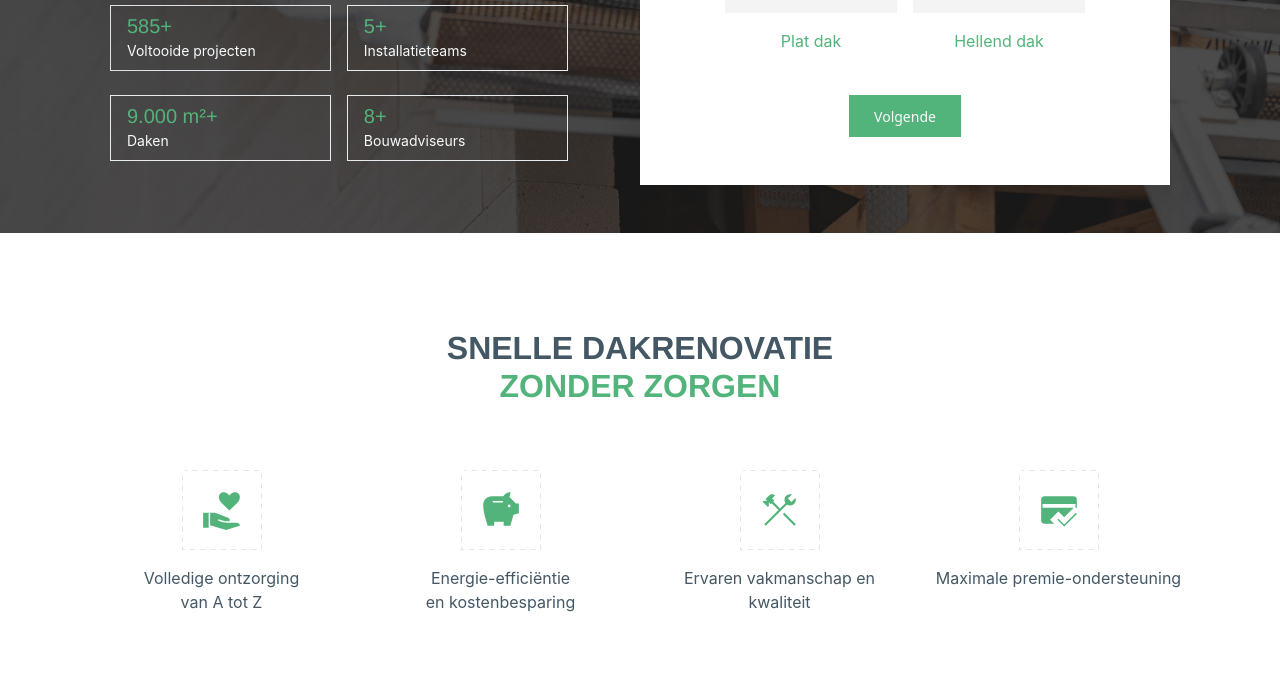
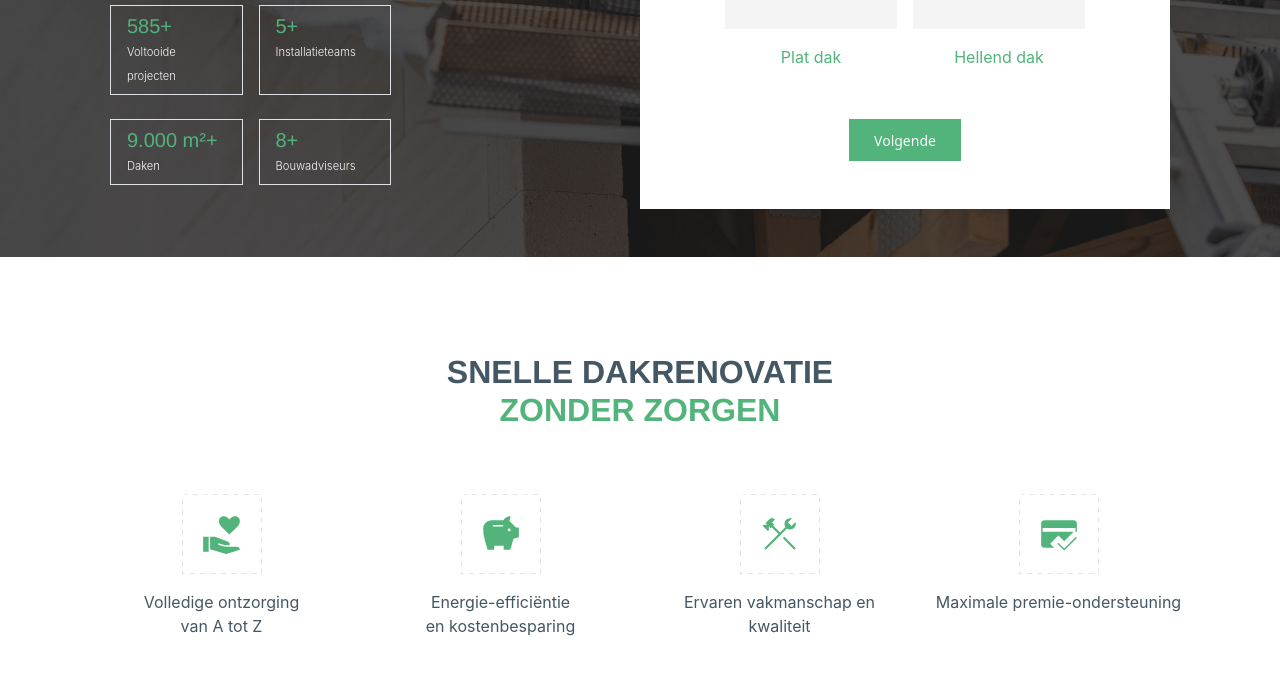
Before and after one commit to ArneD4/Red_Pepper_Landingpage_Test, a website: page landingpage-app/src/index.html in a window 1280 px wide. Shown: the part 490-1189 px from the top of the page. Drawn offline with nearby package versions, Linux system fonts and the light colour scheme; files that its build step writes are made by us from their sources.

Commit message:
hero debug styling

```diff
--- a/landingpage-app/src/index.html
+++ b/landingpage-app/src/index.html
@@ -4,8 +4,7 @@
 <head>
     <meta charset="UTF-8">
     <meta name="viewport" content="width=device-width, initial-scale=1.0">
-    <title>Landing Page</title>
-    <link rel="stylesheet" href="https://stackpath.bootstrapcdn.com/bootstrap/4.5.2/css/bootstrap.min.css">
+    <title>Benex</title>
     <link rel="stylesheet" href="css/styles.css">
     <!-- Bootstrap Icons CDN -->
     <link rel="stylesheet" href="https://cdn.jsdelivr.net/npm/bootstrap-icons@1.11.3/font/bootstrap-icons.css">
@@ -14,7 +13,7 @@
 
 <body>
     <header class="bg-dark text-white mb-5">
-        <nav class="navbar w-100 px-5 py-4 border-bottom border-subtle">
+        <nav class="navbar w-100 px-5 py-4 border-bottom">
             <img src="../images/Logo.svg" alt="Bene Logo" class="mb-3">
         </nav>
         <div class="container px-3">
@@ -35,23 +34,23 @@
                     </div>
                     <div class="d-flex flex-column my-4">
                         <div class="d-flex gap-3 p-0">
-                            <div class="col-5 border border-white-subtle px-3 py-2">
+                            <div class="col-5 col-lg-3  border px-3 py-2">
                                 <h5 class="green mb-0 fw-light">585+</h5>
-                                <p class="white mb-0 fw-light"><small>Voltooide projecten</small></p>
+                                <p class="white mb-0 fw-light"><small style="font-size: 0.7rem;">Voltooide projecten</small></p>
                             </div>
-                            <div class="col-5 border border-light-subtle px-3 py-2">
+                            <div class="col-5 col-lg-3 border px-3 py-2">
                                 <h5 class="green mb-0 fw-light">5+</h5>
-                                <p class="white mb-0 fw-light"><small>Installatieteams</small></p>
+                                <p class="white mb-0 fw-light"><small style="font-size: 0.7rem;">Installatieteams</small></p>
                             </div>
                         </div>
                         <div class="d-flex gap-3 mt-4 p-0">
-                            <div class="col-5 border border-light-subtle px-3 py-2">
+                            <div class="col-5 col-lg-3 border px-3 py-2">
                                 <h5 class="green mb-0 fw-light">9.000 m²+</h5>
-                                <p class="white mb-0 fw-light"><small>Daken</small></p>
+                                <p class="white mb-0 fw-light"><small style="font-size: 0.7rem;">Daken</small></p>
                             </div>
-                            <div class="col-5 border border-light-subtle px-3 py-2">
+                            <div class="col-5 col-lg-3 border px-3 py-2">
                                 <h5 class="green mb-0 fw-light">8+</h5>
-                                <p class="white mb-0 fw-light"><small>Bouwadviseurs</small></p>
+                                <p class="white mb-0 fw-light"><small style="font-size: 0.7rem;">Bouwadviseurs</small></p>
                             </div>
                         </div>
                     </div>
@@ -260,9 +259,11 @@
                 <div class="row g-3">
                     <div class="col-lg-4">
                         <div class="card h-100 border-0">
-                            <div class="card-body d-flex flex-column justify-content-between border border-primary rounded-0 p-4 pe-0" style="overflow: hidden;">
+                            <div class="card-body d-flex flex-column justify-content-between border border-primary rounded-0 p-4 pe-0"
+                                style="overflow: hidden;">
                                 <h5 class="fw-bold pe-2 fs-7">SNEL GEHOLPEN,<br> PERFECT UITGEVOERD</h5>
-                                <p class="pe-4">Uitstekend contact, snel antwoord op vragen. Werken zeer goed uitgevoerd. Top service. Firma zeker aan te raden.</p>
+                                <p class="pe-4">Uitstekend contact, snel antwoord op vragen. Werken zeer goed
+                                    uitgevoerd. Top service. Firma zeker aan te raden.</p>
                                 <div class="d-flex justify-content-between align-items-center pe-4 mb-5">
                                     <p class="m-0"><small class="fw-bolder">Claudia Nelen</small></p>
                                     <img src="../images/reviews.svg" alt="reviews">
@@ -283,10 +284,11 @@
                     </div>
                     <div class="col-lg-4">
                         <div class="card h-100 border-0">
-                            <div class="card-body d-flex flex-column justify-content-between border border-primary rounded-0 p-4 pe-0" style="overflow: hidden;">
+                            <div class="card-body d-flex flex-column justify-content-between border border-primary rounded-0 p-4 pe-0"
+                                style="overflow: hidden;">
                                 <h5 class="fw-bold pe-2 fs-7">TOPTTEAM MET TOPWERK</h5>
                                 <p class="pe-4">Geweldig team en uitstekend werk. <br>
-                                Een aanrader</p>
+                                    Een aanrader</p>
                                 <div class="d-flex justify-content-between align-items-center pe-4 mb-5">
                                     <p class="m-0"><small class="fw-bolder">Itsvan Tussai</small></p>
                                     <img src="../images/reviews.svg" alt="reviews">
@@ -307,7 +309,8 @@
                     </div>
                     <div class="col-lg-4">
                         <div class="card h-100 border-0">
-                            <div class="card-body d-flex flex-column justify-content-between border border-primary rounded-0 p-4 pe-0" style="overflow: hidden;">
+                            <div class="card-body d-flex flex-column justify-content-between border border-primary rounded-0 p-4 pe-0"
+                                style="overflow: hidden;">
                                 <h5 class="fw-bold pe-2 fs-7">VAKWERK MET DUIDELIJKE <br> UITLEG EN EEN GLIMLACH</h5>
                                 <p class="pe-4">Mooi afgewerkt dak. Goede uitleg gekregen. Vriendelijke mensen.</p>
                                 <div class="d-flex justify-content-between align-items-center pe-4 mb-5">
@@ -336,7 +339,8 @@
             <div class="row">
                 <div class="col-md-6">
                     <h2 class="fw-bold text-white">ONTVANG <br> EEN GRATIS OFFERTE</h2>
-                    <p class="py-4 text-white">Laat je gegevens achter en ontvang <br> een gratis en vrijblijvend voorstel.</p>
+                    <p class="py-4 text-white">Laat je gegevens achter en ontvang <br> een gratis en vrijblijvend
+                        voorstel.</p>
                     <form action="" style="max-width: 500px;">
                         <div class="form-row justify-content-between">
                             <div class="form-group col-8 col-md-5">
@@ -377,14 +381,14 @@
                         </div>
                     </form>
                 </div>
-                <div class="col-md-6" style="background-image: url(../images/BENE1.png); background-size: cover; background-position: center;">
+                <div class="col-md-6"
+                    style="background-image: url(../images/BENE1.png); background-size: cover; background-position: center;">
                 </div>
             </div>
         </div>
     </footer>
     <script src="https://code.jquery.com/jquery-3.5.1.slim.min.js"></script>
     <script src="https://cdn.jsdelivr.net/npm/@popperjs/core@2.9.2/dist/umd/popper.min.js"></script>
-    <script src="https://stackpath.bootstrapcdn.com/bootstrap/4.5.2/js/bootstrap.min.js"></script>
     <script src="js/main.js"></script>
 </body>
 
```
Also changed, not shown: landingpage-app/src/style.scss (line endings or trailing spaces).
